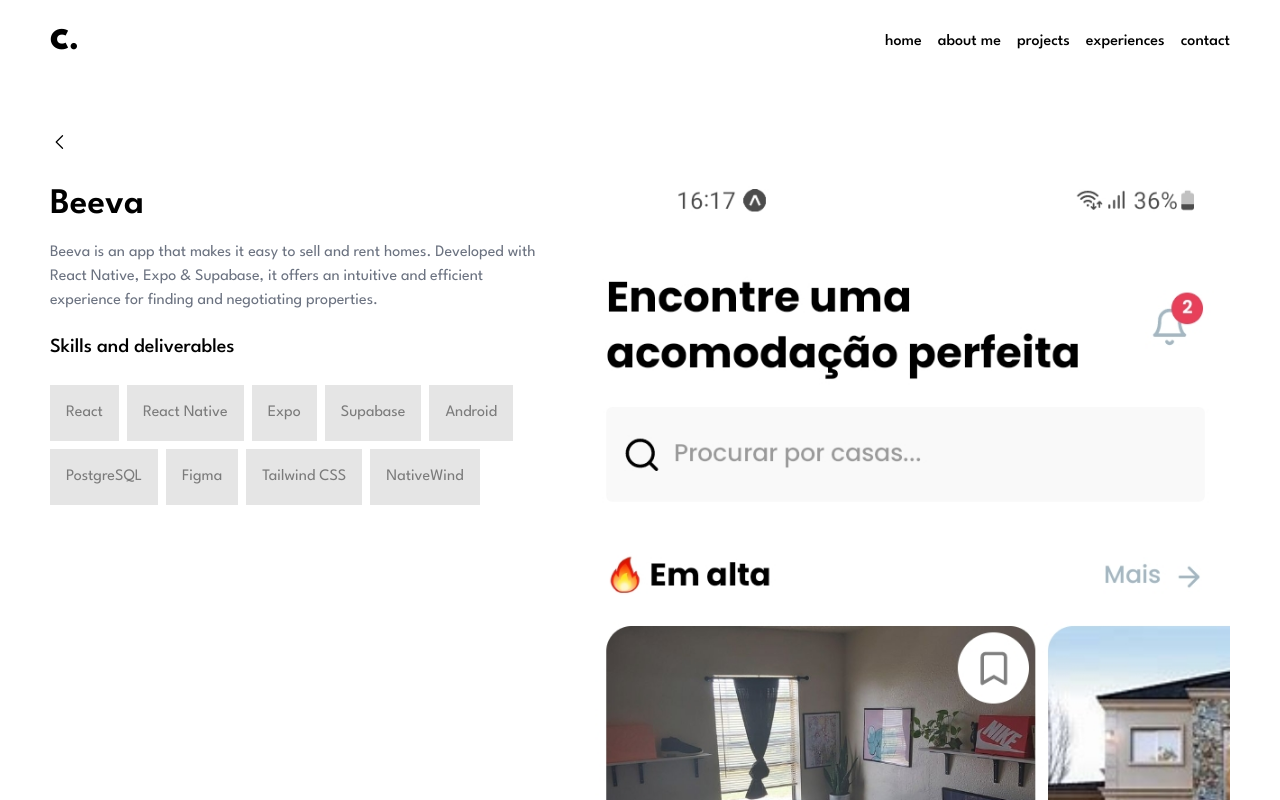
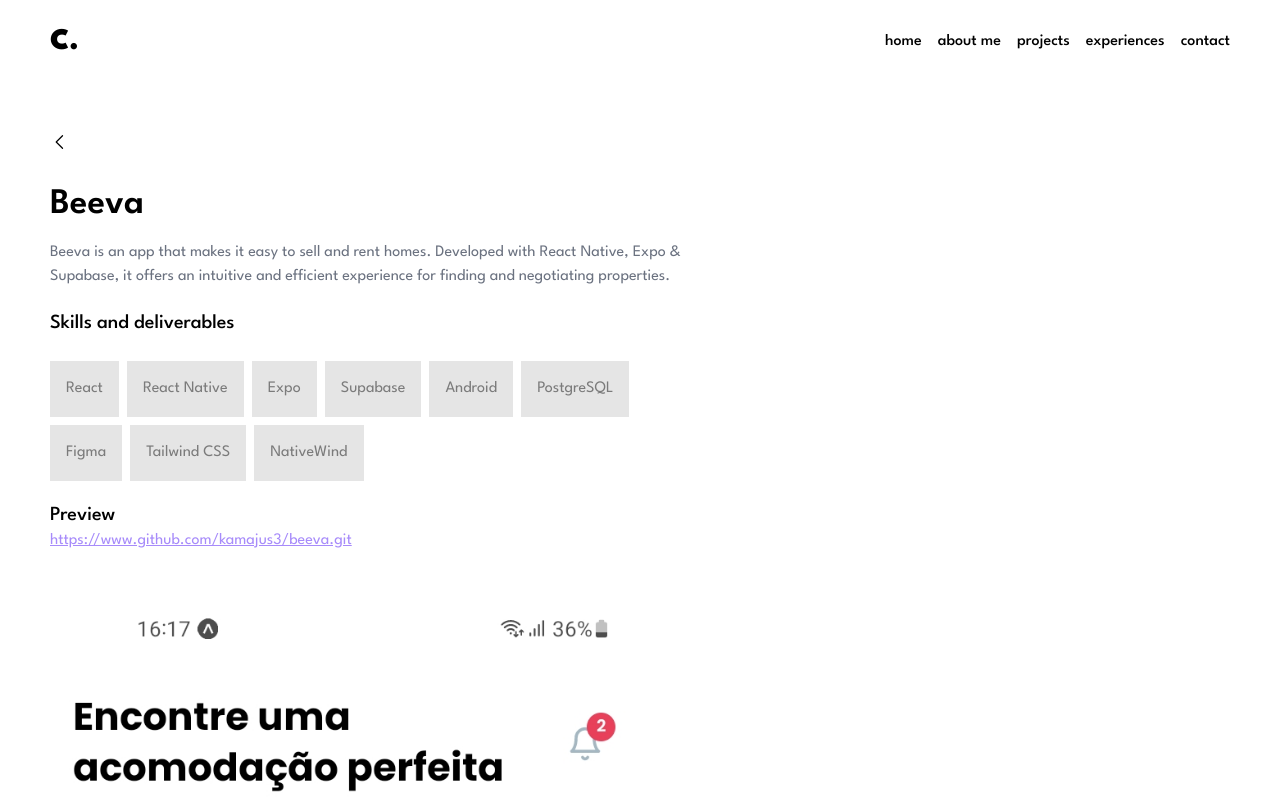
Before and after one commit to carl0smat3us/portfolio, a React (Vite) app: page /project/beeva in a window 1280 px wide. Shown: the top 800 px of the page. Built offline with nearby package versions, Linux system fonts and the light colour scheme.

Commit message:
fix: Image size in project/id page

```diff
--- a/src/@types/index.ts
+++ b/src/@types/index.ts
@@ -4,6 +4,7 @@ export interface Project {
   description: string;
   skills: string[];
   cover: string
+  type: "mobile" | "web"
   photos: {
     path: string;
     label: string;
--- a/src/constants/index.ts
+++ b/src/constants/index.ts
@@ -8,6 +8,7 @@ export const PROJECTS:Project[] = [
     skills: [
       "React JS", "Next.JS", "Tailwind CSS", "Swiper JS", "Javascript", "TypeScript"
     ],
+    type: "web",
     cover: "/projects/privadodomicilio/cover.png",
     photos: [
       {
@@ -23,7 +24,7 @@ export const PROJECTS:Project[] = [
         label: "Contact page"
       }
     ],
-    preview: "https://www.privadodomicilio.com/"
+    preview: "https://www.privadodomicilio.com"
   },
   {
     id: "raciuscare",
@@ -32,6 +33,7 @@ export const PROJECTS:Project[] = [
     skills: [
       "Ecommerce", "Ecommerce Website", "Firebase", "Swiper JS", "JavaScript", "Google Cloud Platform", "TypeScript", "React", "Python", "Flask"
     ],
+    type: "web",
     cover: "/projects/raciuscare/cover.png",
     photos: [
       {
@@ -55,10 +57,11 @@ export const PROJECTS:Project[] = [
         label: "Admin dashboard"
       }
     ],
-    preview: "https://www.raciuscare.com/"
+    preview: "https://www.raciuscare.com"
   },
   {
     id: "beeva",
+    type: "mobile",
     title: "Beeva",
     description: "Beeva is an app that makes it easy to sell and rent homes. Developed with React Native, Expo & Supabase, it offers an intuitive and efficient experience for finding and negotiating properties.",
     skills: [
@@ -107,5 +110,6 @@ export const PROJECTS:Project[] = [
         label: "Security"
       }
     ],
-  }
+    preview: "https://www.github.com/kamajus3/beeva.git"
+  },
 ]
--- a/src/pages/Project.tsx
+++ b/src/pages/Project.tsx
@@ -2,6 +2,7 @@ import { useNavigate, useParams } from "react-router-dom";
 import Header from "../components/Header";
 import { CaretLeft } from "@phosphor-icons/react";
 import { PROJECTS } from "../constants";
+import clsx from "clsx";
 
 export default function Project() {
   const navigate = useNavigate();
@@ -18,7 +19,9 @@ export default function Project() {
         <CaretLeft size={20} className="mt-12" />
       </button>
       <div className="flex flex-wrap justify-between">
-        <article className="w-full lg:w-[42%]">
+        <article className={clsx("w-full lg:w-[42%]", {
+          "lg:w-[54%]": project?.type === "mobile"
+        })}>
           <h1 className="font-semibold text-4xl mt-6">{project?.title}</h1>
           <p className="text-gray-500 mt-4">{project?.description}</p>
           <article className="mt-5">
@@ -39,7 +42,9 @@ export default function Project() {
             </article>
           }
         </article>
-        <article className="w-full lg:w-[55%]">
+        <article className={clsx("w-full lg:w-[50%]", {
+          "lg:w-[30%]": project?.type === "mobile"
+        })}>
           {
             project?.photos.map((photo) => (
               <div className="mb-10">
```
